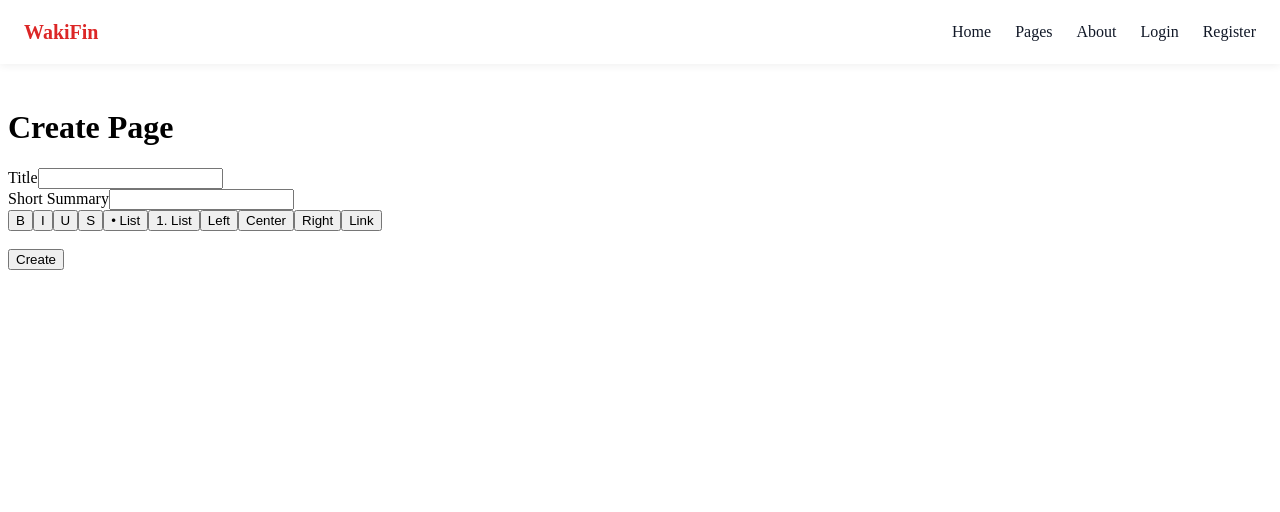
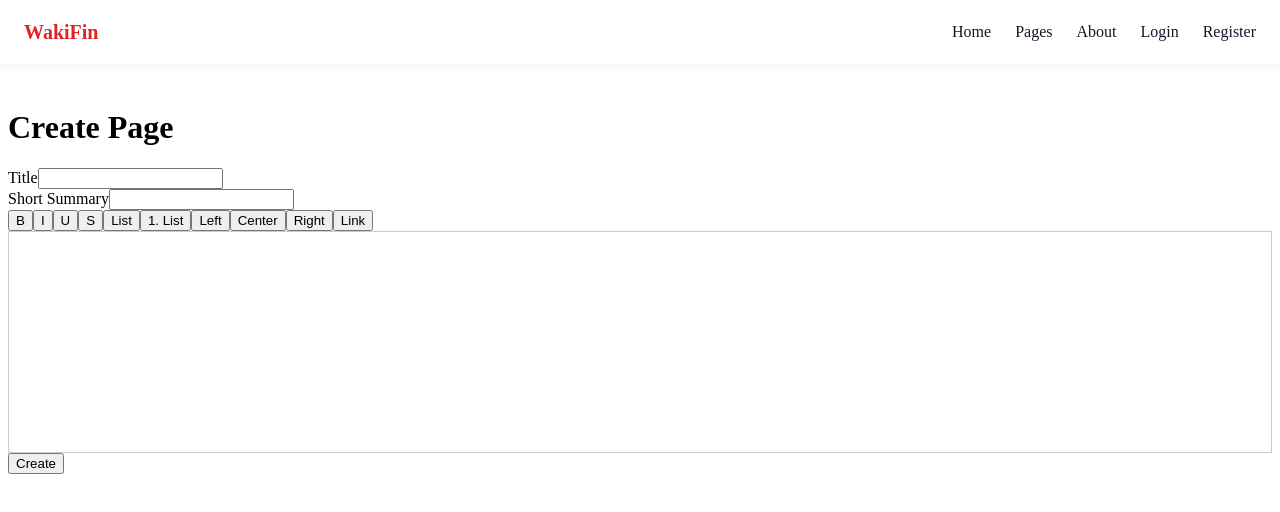
Before and after one commit to knm251mov-rgb/WakiFin, a React (Vite) app in the folder frontend/: page /pages/create in a window 1280 px wide. Shown: the top 512 px of the page. Built offline with nearby package versions, Linux system fonts and the light colour scheme; no server answers; the HTML template or start-up script is replaced by a standard one.

Commit message:
оновлення 1.0

```diff
--- a/frontend/src/pages/PageCreate.jsx
+++ b/frontend/src/pages/PageCreate.jsx
@@ -1,4 +1,5 @@
-import { useState, useRef } from "react";
+import { useState, useRef, useEffect } from "react";
+
 const API = import.meta.env.VITE_API_BASE || "http://localhost:3001";
 
 export default function PageCreate() {
@@ -6,11 +7,25 @@ export default function PageCreate() {
   const [summary, setSummary] = useState("");
   const [content, setContent] = useState("");
 
+  // premium
+  const [isPremium, setIsPremium] = useState(false);
+  const [textColor, setTextColor] = useState("#000000");
+  const [bgColor, setBgColor] = useState("#ffffff");
+
   const editorRef = useRef(null);
+
+  useEffect(() => {
+    setIsPremium(localStorage.getItem("premium") === "true");
+  }, []);
 
   const format = (cmd, val = null) => {
     document.execCommand(cmd, false, val);
     editorRef.current.focus();
+  };
+
+  const applyTextColor = (color) => {
+    format("foreColor", color);
+    setTextColor(color);
   };
 
   const createPage = async () => {
@@ -20,7 +35,14 @@ export default function PageCreate() {
         "Content-Type": "application/json",
         "Authorization": "Bearer " + localStorage.getItem("token")
       },
-      body: JSON.stringify({ title, summary, content }),
+      body: JSON.stringify({
+        title,
+        summary,
+        content,
+        styles: isPremium
+          ? { textColor, bgColor }
+          : null
+      }),
     });
 
     window.location.href = "/pages";
@@ -47,7 +69,7 @@ export default function PageCreate() {
         <button onClick={() => format("underline")}>U</button>
         <button onClick={() => format("strikeThrough")}>S</button>
 
-        <button onClick={() => format("insertUnorderedList")}>• List</button>
+        <button onClick={() => format("insertUnorderedList")}>List</button>
         <button onClick={() => format("insertOrderedList")}>1. List</button>
 
         <button onClick={() => format("justifyLeft")}>Left</button>
@@ -57,15 +79,53 @@ export default function PageCreate() {
         <button onClick={() => {
           const url = prompt("URL:");
           if (url) format("createLink", url);
-        }}>Link</button>
+        }}>
+          Link
+        </button>
+
+        {/* PREMIUM */}
+        {isPremium && (
+          <>
+            <label style={{ marginLeft: 10 }}>
+              Text color:
+              <input
+                type="color"
+                value={textColor}
+                onChange={(e) => applyTextColor(e.target.value)}
+              />
+            </label>
+          </>
+        )}
       </div>
 
+      {/* Editor */}
       <div
         ref={editorRef}
         contentEditable
         className="editor"
+        style={{
+          minHeight: 200,
+          padding: 10,
+          border: "1px solid #ccc",
+          backgroundColor: isPremium ? bgColor : "#ffffff",
+          color: textColor
+        }}
         onInput={(e) => setContent(e.currentTarget.innerHTML)}
-      ></div>
+      />
+
+      {/* PREMIUM background */}
+      {isPremium && (
+        <div style={{ marginTop: 15 }}>
+          <label>
+            Page background:
+            <input
+              type="color"
+              value={bgColor}
+              onChange={(e) => setBgColor(e.target.value)}
+            />
+          </label>
+        </div>
+      )}
 
       <button className="primary-btn" onClick={createPage}>
         Create
```
